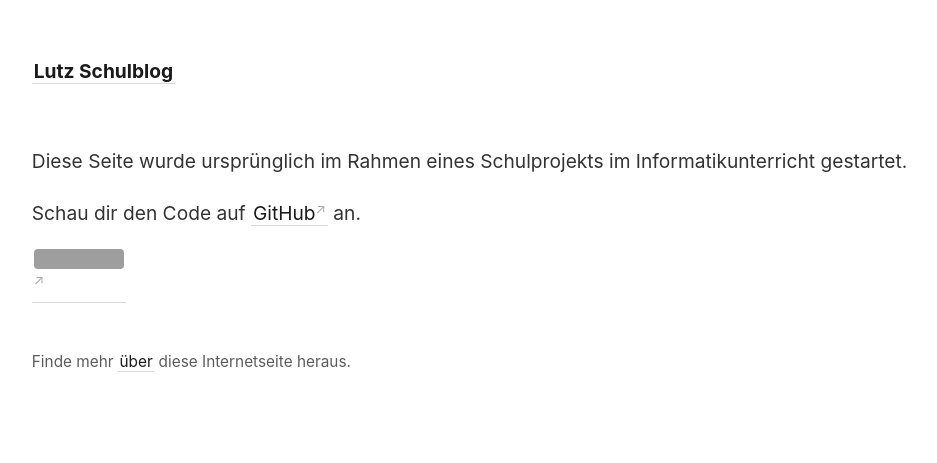
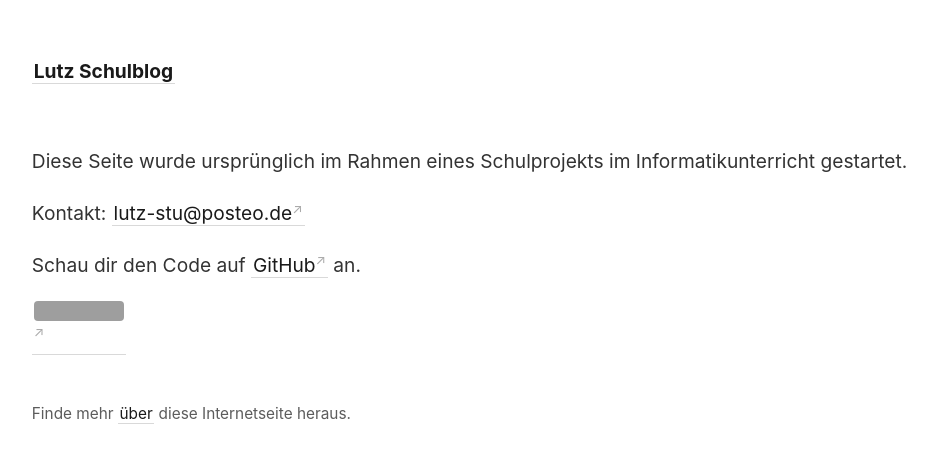
Before and after one commit to lutz-stu/school-blog, a Jekyll site: the page built from _pages/about.md, in a window 1280 px wide. Shown: the top 463 px of the page, without its empty margins (45-982 px from the left). Built offline with Jekyll 4.4.1, drawn with Linux system fonts in a browser that asks for light colours; part of the change alters nothing that is shown; grey boxes are pictures that could not be loaded.

Commit message:
Add contact information to about page

```diff
--- a/_pages/about.md
+++ b/_pages/about.md
@@ -5,6 +5,8 @@ permalink: /about
 ---
 
 Diese Seite wurde ursprünglich im Rahmen eines Schulprojekts im Informatikunterricht gestartet.
+
+Kontakt: <lutz-stu@posteo.de>
 
 Schau dir den Code auf [GitHub](https://github.com/lutz-stu/school-blog) an.
 
```
